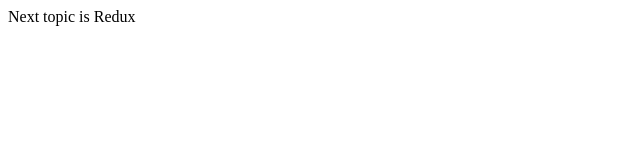
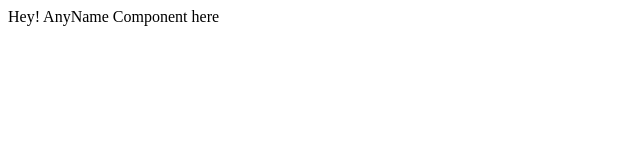
Before and after one commit to parasagrawal71/Web-and-Mobile-App-Development-HandBook, a React (Create React App) app in the folder React with Redux/react/reactlearning/: page / in a window 1280 px wide. Shown: the top 160 px of the page, without its empty margins (0-640 px from the left). Built offline with nearby package versions, Linux system fonts and the light colour scheme.

Commit message:
redux and react-redux added

```diff
--- a/React with Redux/react/reactlearning/package.json
+++ b/React with Redux/react/reactlearning/package.json
@@ -8,7 +8,9 @@
     "@testing-library/user-event": "^7.1.2",
     "react": "^16.13.1",
     "react-dom": "^16.13.1",
-    "react-scripts": "3.4.1"
+    "react-redux": "^7.2.0",
+    "react-scripts": "3.4.1",
+    "redux": "^4.0.5"
   },
   "scripts": {
     "start": "react-scripts start",
--- /dev/null
+++ b/React with Redux/react/reactlearning/src/App1.js
@@ -0,0 +1,28 @@
+import React from "react";
+import "./App.css";
+
+// If directory is imported, by default it return index.js file
+import Example from "./components";
+
+// If there is no index.js file inside the directory, it will throw ERROR (Module not found: Can't resolve './assets')
+// import Example from "./assets"; // ERROR
+
+//Component name starting with small letter doesn't work
+// Warning: The tag <example> is unrecognized in this browser. If you meant to render a React component, start its name with an uppercase letter.
+// import example from "./components"; // Doesn't work
+
+// import AnyName from "./components/AnyName"; // Doesn't work
+// import AnyName from "./components/AnyName.js"; // Doesn't work
+
+// ------------------------------------------------------------------------------------------------------------------------------------
+
+const App1 = () => {
+  // return <div>Redux integrated in React Application</div>;
+  return <Example />;
+  // return <example />;
+  // return <AnyName />;
+};
+
+// ------------------------------------------------------------------------------------------------------------------------------------
+
+export default App1;
--- /dev/null
+++ b/React with Redux/react/reactlearning/src/components/index.js
@@ -0,0 +1,11 @@
+import React from "react";
+
+const AnyName = () => {
+  return (
+    <div>
+      Hey! AnyName Component here <br />
+    </div>
+  );
+};
+
+export default AnyName;
--- a/React with Redux/react/reactlearning/src/index.js
+++ b/React with Redux/react/reactlearning/src/index.js
@@ -1,9 +1,11 @@
 import React from "react";
 import ReactDOM from "react-dom";
-import App from './App';
+// import App from "./App";
+import App1 from "./App1";
 
 ReactDOM.render(
-  <App />,
+  // <App />,
+  <App1 />,
+  document.getElementById("root")
   // document.querySelector('#root')
-  document.getElementById("root")
 );
```
Also changed, not shown: 1 other file (tests, documents, lock files or other folders).
